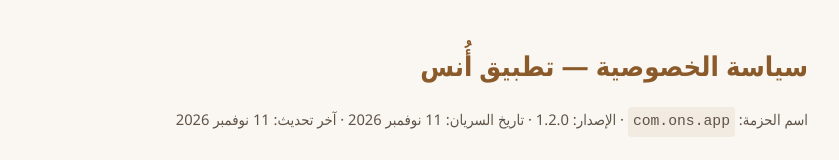
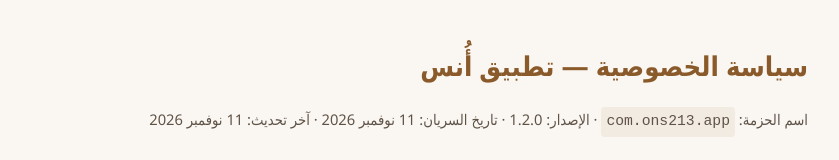
Before and after one commit to djbisslem23/ons-app, a plain HTML site: page privacy-policy.html in a window 1280 px wide. Shown: the top 160 px of the page, without its empty margins (220-1059 px from the left). Drawn offline with Linux system fonts and the light colour scheme.

Commit message:
Update privacy-policy.html

```diff
--- a/privacy-policy.html
+++ b/privacy-policy.html
@@ -27,7 +27,7 @@
 <section lang="ar" dir="rtl">
   <h1>سياسة الخصوصية — تطبيق أُنس</h1>
   <p class="meta">
-    اسم الحزمة: <code>com.ons.app</code> · الإصدار: 1.2.0 ·
+    اسم الحزمة: <code>com.ons213.app</code> · الإصدار: 1.2.0 ·
     تاريخ السريان: 11 نوفمبر 2026 ·
     آخر تحديث: 11 نوفمبر 2026
   </p>
```
